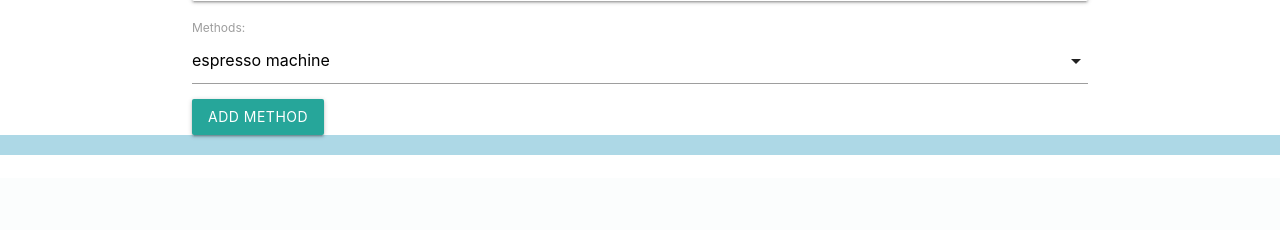
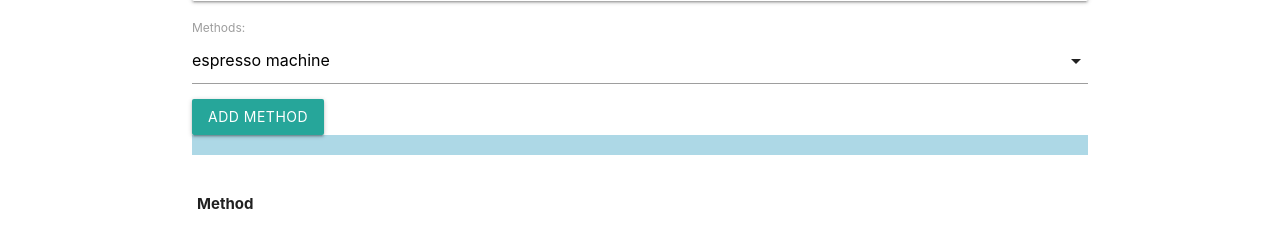
Before and after one commit to Chi37/coffee-database, a Django app: template main_app/templates/coffees/detail.html in a window 1280 px wide. Shown: the part 841-1071 px from the top of the page. Before the commit the page ends 996 px from the top, so only its background shows below. Run offline with Django 3.2, Linux system fonts and the light colour scheme; the template is opened without the code that fills it: values that come from a table or form of the project are taken from there, others are empty.

Commit message:
added save method function

```diff
--- a/main_app/templates/coffees/detail.html
+++ b/main_app/templates/coffees/detail.html
@@ -13,13 +13,22 @@
     </div>
 </div>
 <div class="col s6">
-    <form action="" method="post">
+    <form action="{% url 'add_method' coffee.id %}" method="post">
         {% csrf_token %}
         {{ method_form.as_p }}
         <input type="submit" class="btn" value="Add Method">
     </form>
+<table class="striped">
+	<thead>
+		<tr><th>Method</th></tr>
+			</thead>
+			<tbody>
+			{% for method in coffee.method_set.all %}
+			<tr>
+		<td>{{method.get_methods_display}}</td>
+</tr>
+{% endfor %}
 </div>
-
 
 <script>
   // initialize the methodselect
--- a/main_app/urls.py
+++ b/main_app/urls.py
@@ -7,7 +7,8 @@ urlpatterns = [
     path('about/', views.about, name = 'about'),
     path('coffees/', views.index, name = 'coffees_index'),
     path('coffees/create/', views.CoffeeCreateView.as_view(), name='coffees_create'),
-    path('coffees/<int:coffee_id>', views.coffees_detail, name = 'detail'),
+    path('coffees/<int:coffee_id>/', views.coffees_detail, name = 'detail'),
+    path('coffees/<int:coffee_id>/add_method/', views.add_method, name = 'add_method'),
     path('coffees/<int:pk>/delete/', views.CoffeeDelete.as_view(), name='coffees_delete'),
     path('coffees/<int:pk>/update/', views.CoffeeUpdateView.as_view(), name='coffees_update'),
 ]
--- a/main_app/views.py
+++ b/main_app/views.py
@@ -47,6 +47,7 @@ def add_method(request, coffee_id):
     new_method.save()
   return redirect('detail', coffee_id=coffee_id)
 
+
 class CoffeeCreateView(CreateView):
     model = Coffee
     fields = '__all__'
```
